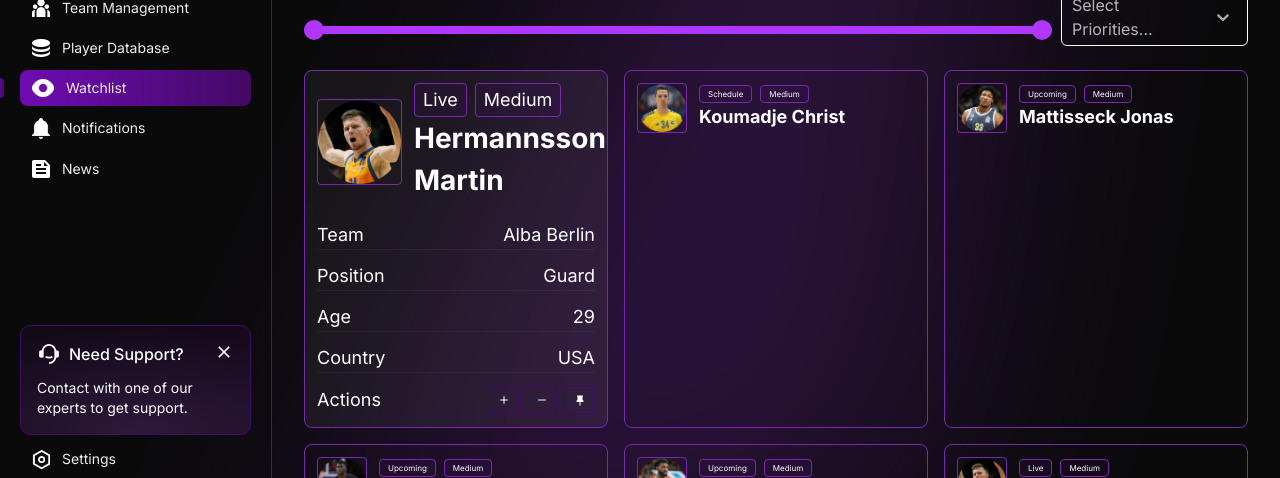
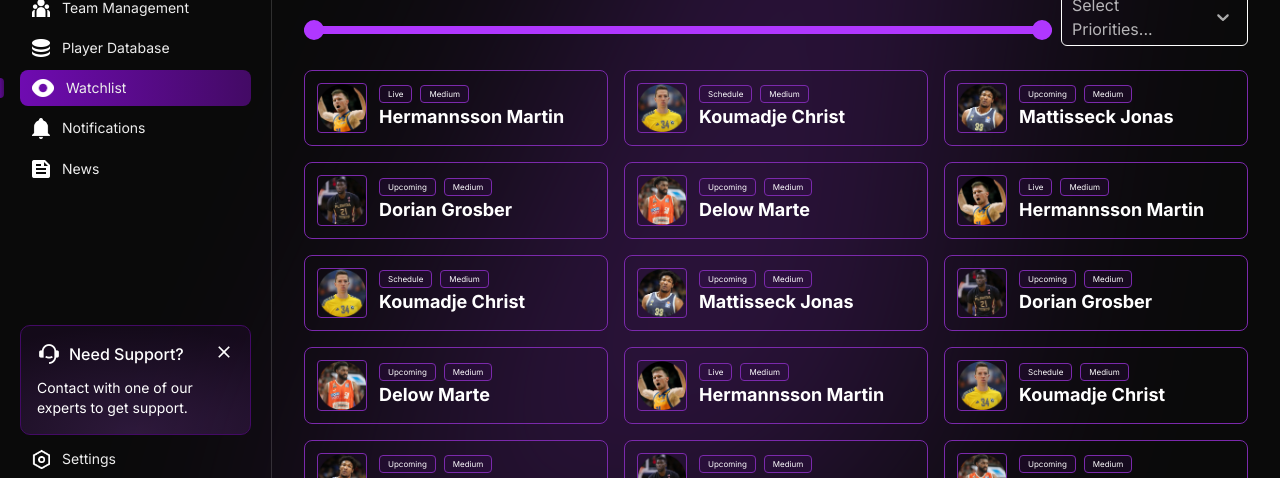
Before and after one commit to mHassan54/basketball, a Next.js app: page /watchlist in a window 1280 px wide. Shown: the part 174-652 px from the top of the page. Built offline with nearby package versions, Linux system fonts and the light colour scheme.

Commit message:
no default expanded

```diff
--- a/src/app/watchlist/_components/PlayerList/PlayerList.tsx
+++ b/src/app/watchlist/_components/PlayerList/PlayerList.tsx
@@ -248,7 +248,7 @@
 ];
 
 export default function PlayerList() {
-  const [expandedId, setExpandedId] = useState<number | string | null>(1); // First item opened by default
+  const [expandedId, setExpandedId] = useState<number | string | null>(null); // First item opened by default
 
   // eslint-disable-next-line
   const handleToggle = (id: number | string) => {
```
